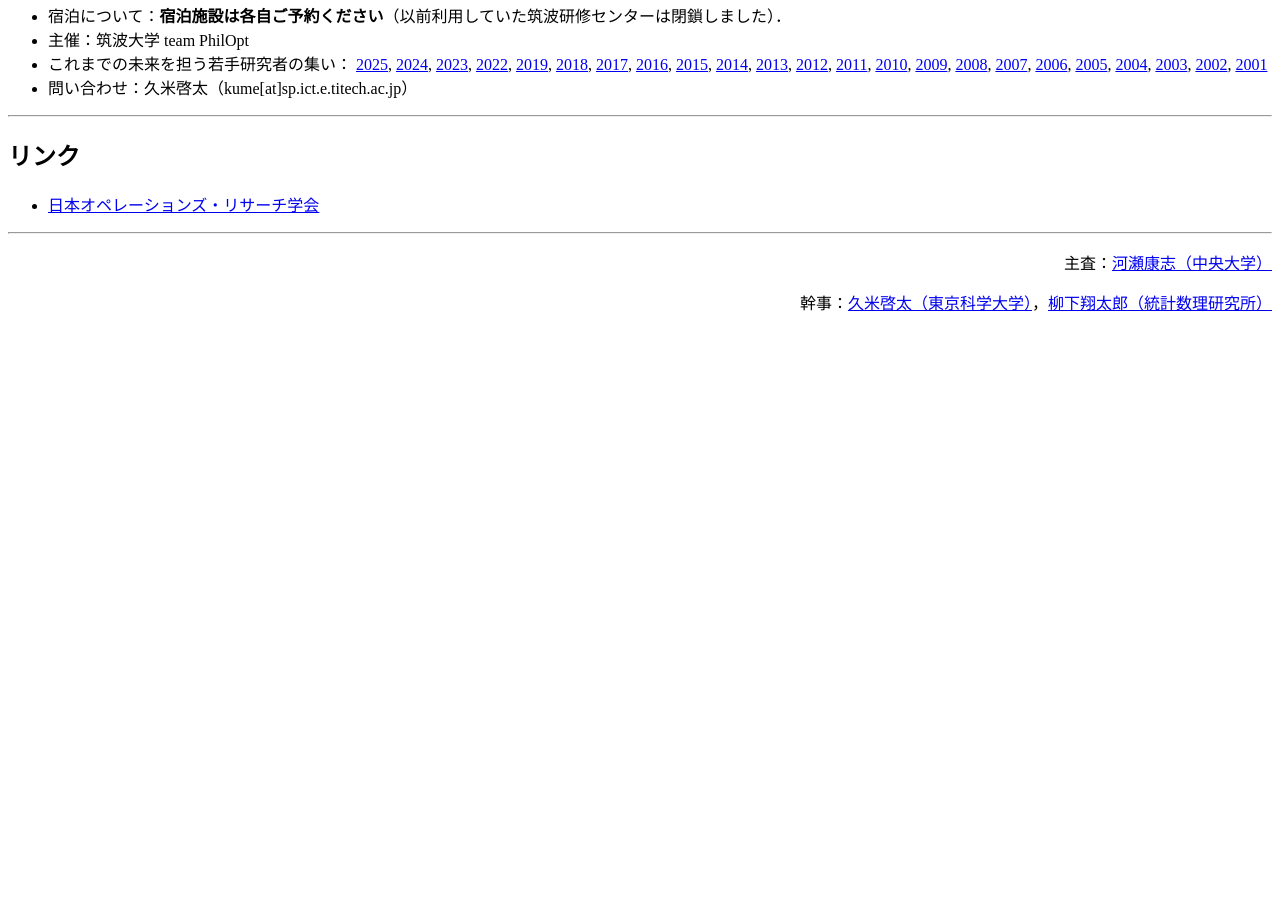
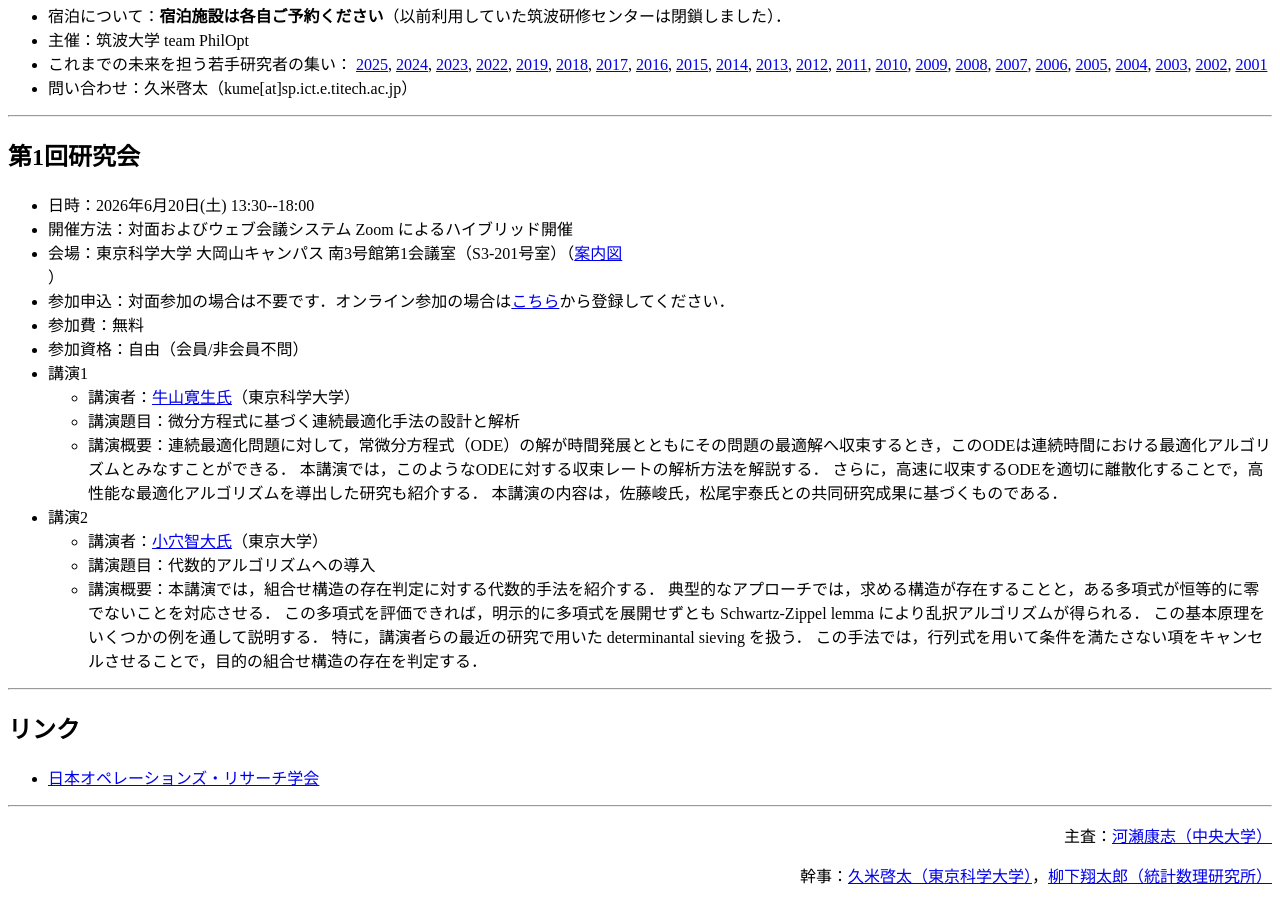
Before and after one commit to ShotaroYagishita/matcha, a plain HTML site: page index.html in a window 1280 px wide. Shown: the part 1513-2416 px from the top of the page. Before the commit the page ends 1843 px from the top, so only its background shows below. Drawn offline with Linux system fonts and the light colour scheme.

Commit message:
Update index.html

```diff
--- a/index.html
+++ b/index.html
@@ -184,6 +184,37 @@
     </ul>
     <hr>
 
+    <h2>第1回研究会</h2>
+    <ul>
+      <li>日時：2026年6月20日(土) 13:30--18:00</li>
+      <li>開催方法：対面およびウェブ会議システム Zoom によるハイブリッド開催</li>
+      <li>会場：東京科学大学 大岡山キャンパス 南3号館第1会議室（S3-201号室）（<a href="isctMatchaMap.pdf" target="_blank" rel="noopener noreferrer">案内図</a></li>）
+      <li>参加申込：対面参加の場合は不要です．オンライン参加の場合は<a href="https://us06web.zoom.us/meeting/register/kVwcLIu6T3-sKwlPa8y8PQ">こちら</a>から登録してください．</li>
+      <li>参加費：無料</li>
+      <li>参加資格：自由（会員/非会員不問）</li>
+      <li>講演1</li>
+      <ul>
+        <li>講演者：<a href="https://kanseiushiyama.github.io/">牛山寛生氏</a>（東京科学大学）</li>
+        <li>講演題目：微分方程式に基づく連続最適化手法の設計と解析</li>
+        <li>講演概要：連続最適化問題に対して，常微分方程式（ODE）の解が時間発展とともにその問題の最適解へ収束するとき，このODEは連続時間における最適化アルゴリズムとみなすことができる．
+            本講演では，このようなODEに対する収束レートの解析方法を解説する．
+            さらに，高速に収束するODEを適切に離散化することで，高性能な最適化アルゴリズムを導出した研究も紹介する．
+            本講演の内容は，佐藤峻氏，松尾宇泰氏との共同研究成果に基づくものである．</li>
+      </ul>
+      <li>講演2</li>
+      <ul>
+        <li>講演者：<a href="https://tomohirokoana.github.io/">小穴智大氏</a>（東京大学）</li>
+        <li>講演題目：代数的アルゴリズムへの導入</li>
+        <li>講演概要：本講演では，組合せ構造の存在判定に対する代数的手法を紹介する．
+            典型的なアプローチでは，求める構造が存在することと，ある多項式が恒等的に零でないことを対応させる．
+            この多項式を評価できれば，明示的に多項式を展開せずとも Schwartz-Zippel lemma により乱択アルゴリズムが得られる．
+            この基本原理をいくつかの例を通して説明する．
+            特に，講演者らの最近の研究で用いた determinantal sieving を扱う．
+            この手法では，行列式を用いて条件を満たさない項をキャンセルさせることで，目的の組合せ構造の存在を判定する．</li>
+      </ul>
+    </ul>
+    <hr>
+
     <h2>リンク</h2>
     <ul>
       <li><a href="https://orsj.org/">日本オペレーションズ・リサーチ学会</a></li>
```
